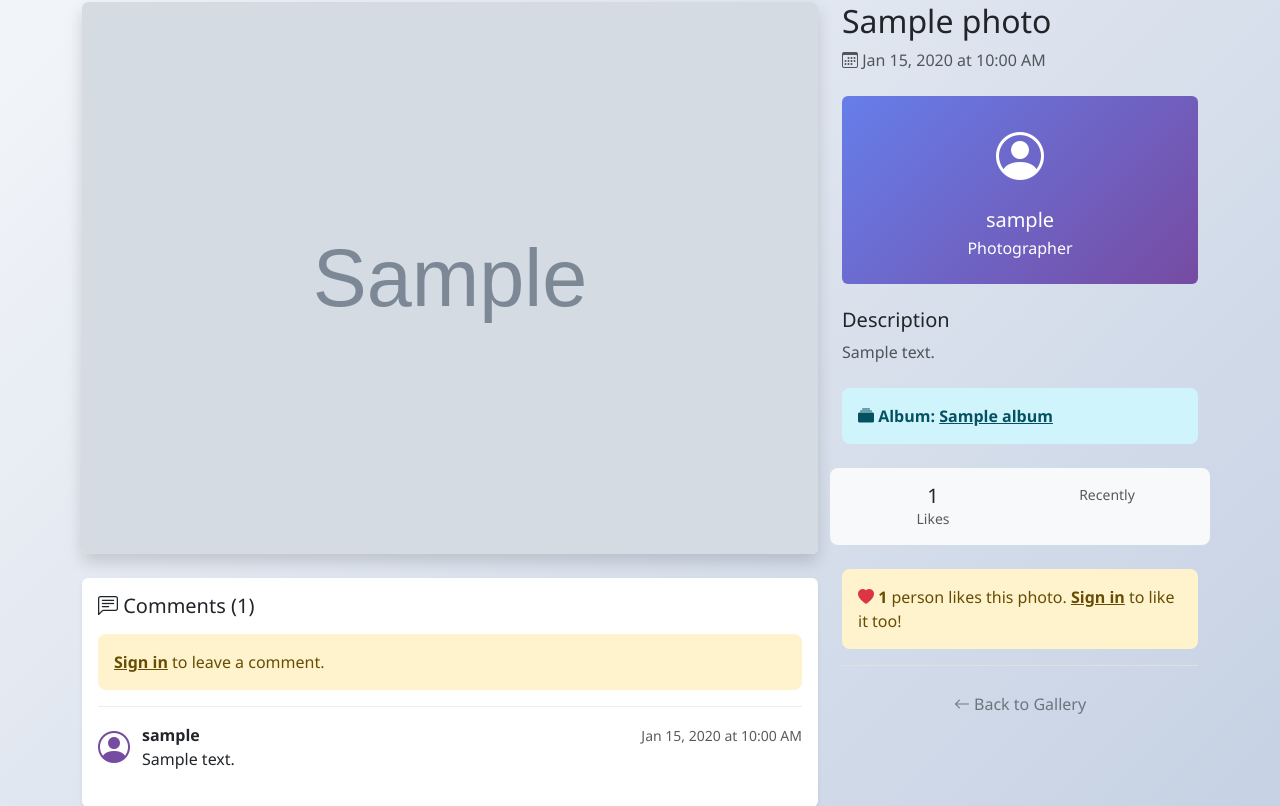
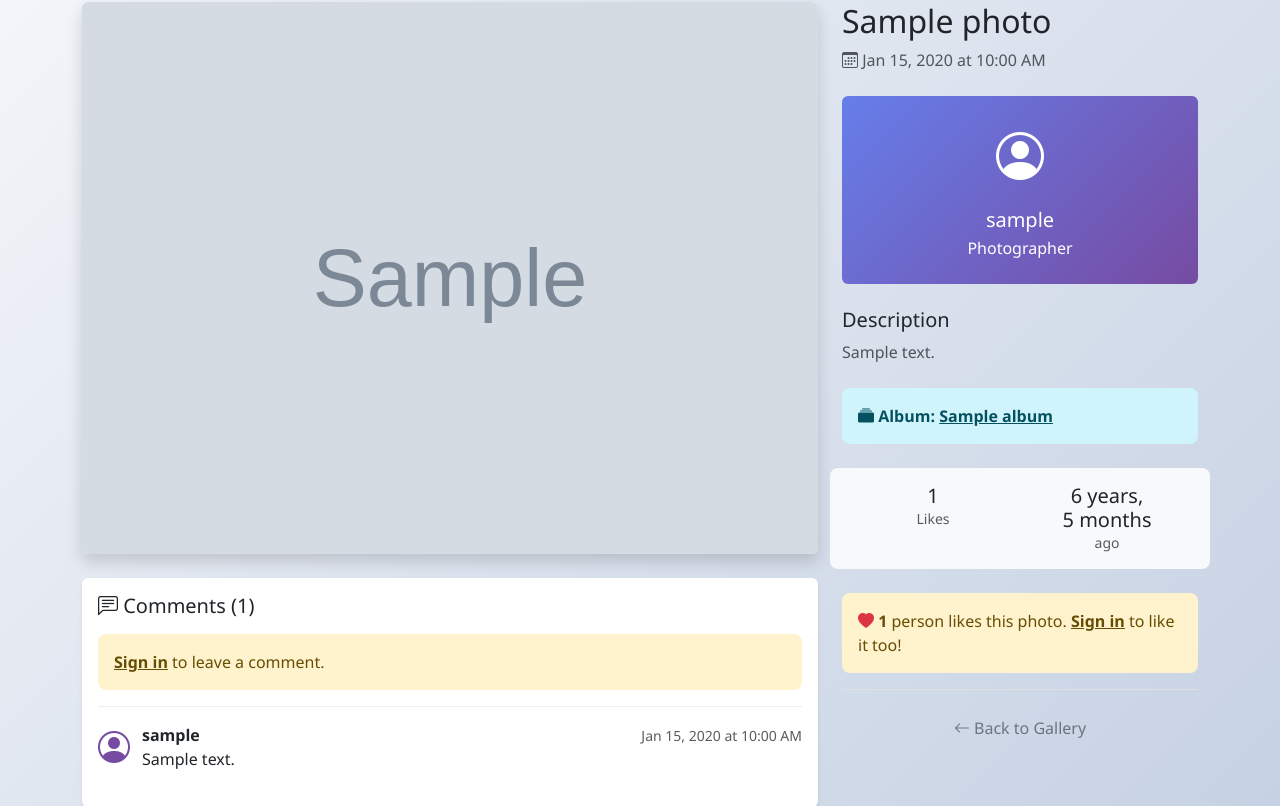
Before and after one commit to Lalauwta/gallary_app, a Django app: page /photo/1/ in a window 1280 px wide. Shown: the part 119-925 px from the top of the page. Run offline with Django 5.2, Linux system fonts and the light colour scheme; tables that the repository leaves empty hold one stand-in row (values such as "Sample post"); grey boxes marked "Sample" are stand-in pictures.

Commit message:
Fix blank upload-time stat on photo detail page

```diff
--- a/templates/gallery/photo_detail.html
+++ b/templates/gallery/photo_detail.html
@@ -129,8 +129,8 @@
         <p class="text-muted mb-0 small">Likes</p>
       </div>
       <div class="col-6">
-        <h5 class="mb-0">{{ photo.get_upload_date_display }}</h5>
-        <p class="text-muted mb-0 small">Recently</p>
+        <h5 class="mb-0">{{ photo.uploaded_at|timesince }}</h5>
+        <p class="text-muted mb-0 small">ago</p>
       </div>
     </div>
 
```
